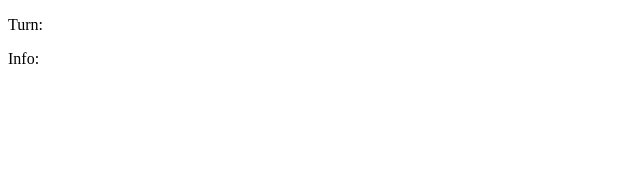
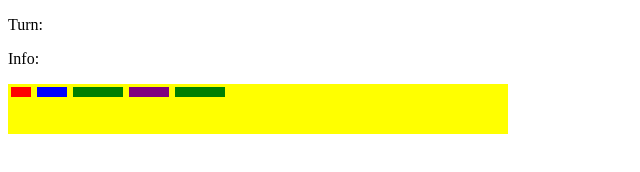
Before and after one commit to AmilaWeerasinghe/battleships, a plain HTML site: page index.html in a window 1280 px wide. Shown: the whole page, without its empty margins (0-640 px from the left). Drawn offline with Linux system fonts and the light colour scheme.

Commit message:
basic elements and styling

```diff
--- a/index.html
+++ b/index.html
@@ -10,7 +10,7 @@
         <title>Battleships JS</title>
         <meta name="description" content="">
         <meta name="viewport" content="width=device-width, initial-scale=1">
-        <link rel="stylesheet" href="">
+        <link rel="stylesheet" href="styles.css">
     </head>
     <body>
         <!--[if lt IE 7]>
@@ -24,12 +24,17 @@
         </div>
 
         <div class="option-container">
-            <div class="destroyer" draggable="true">
+            <div class="destroyer-preview destroyer" draggable="true">
             </div>
-            <div class="submarine" draggable="true">
+            <div class="submarine-preview submarine" draggable="true">
 
             </div>
-            <div class="cruiser" draggable="true">
+            <div class="cruiser-preview cruiser" draggable="true">
+            </div>
+            <div class="battleship-preview battleship" draggable="true">
+
+            </div>
+            <div class="cruiser-preview cruiser" draggable="true">
             </div>
         </div>
 
--- /dev/null
+++ b/styles.css
@@ -0,0 +1,55 @@
+.option-container {
+  height: 50px;
+  width: 500px;
+  background-color: yellow;
+  display: flex;
+}
+
+.destroyer {
+  background-color: red;
+}
+.submarine {
+  background-color: blue;
+}
+
+.cruiser {
+  background-color: green;
+}
+
+.battleship {
+  background-color: purple;
+}
+
+.carrier {
+  background-color: orange;
+}
+
+.destroyer-preview {
+  width: 20px;
+  height: 10px;
+  margin: 3px;
+}
+
+.submarine-preview {
+  width: 30px;
+  height: 10px;
+  margin: 3px;
+}
+
+.cruiser-preview {
+  width: 50px;
+  height: 10px;
+  margin: 3px;
+}
+
+.battleship-preview {
+  width: 40px;
+  height: 10px;
+  margin: 3px;
+}
+
+.carrier-preview {
+  width: 60px;
+  height: 10px;
+  margin: 3px;
+}
```
